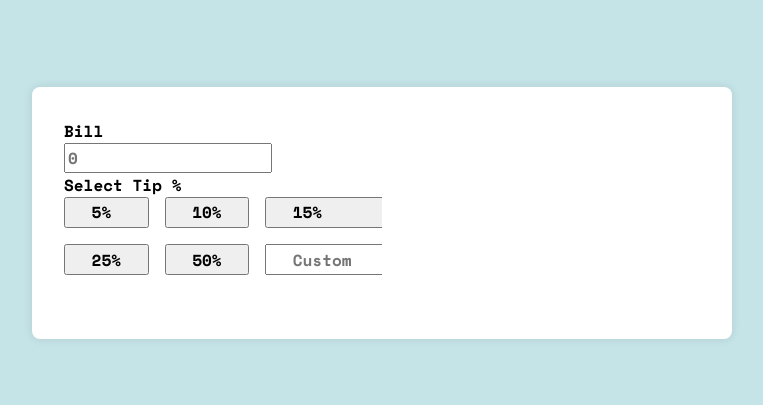
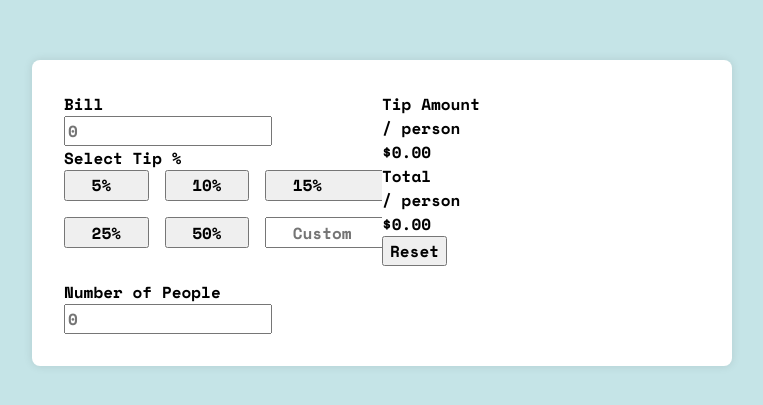
Before and after one commit to huali235/tip-calculator, a React (Create React App) app in the folder tip-calculator-app/: page / in a window 1280 px wide. Shown: the part 187-592 px from the top of the page, without its empty margins (258-1021 px from the left). Built offline with nearby package versions, Linux system fonts and the light colour scheme.

Commit message:
results addition/input change

```diff
--- a/tip-calculator-app/src/components/App.js
+++ b/tip-calculator-app/src/components/App.js
@@ -1,4 +1,6 @@
 import Bill from "./Bill";
+import NumPeople from "./NumPeople";
+import Results from "./Results";
 import SelectTip from "./SelectTip";
 
 export default function App() {
@@ -8,6 +10,10 @@
         <div className="details">
           <Bill />
           <SelectTip />
+          <NumPeople />
+        </div>
+        <div className="results">
+          <Results />
         </div>
       </div>
     </div>
--- a/tip-calculator-app/src/components/Bill.js
+++ b/tip-calculator-app/src/components/Bill.js
@@ -1,8 +1,13 @@
 export default function Bill() {
   return (
-    <>
+    <div className="bill-container">
       <h4>Bill</h4>
-      <input type="text" placeholder="0" />
-    </>
+      <input
+        className="bill-input"
+        type="text"
+        placeholder="0"
+        data-icon="icon-dollar"
+      />
+    </div>
   );
 }
```
